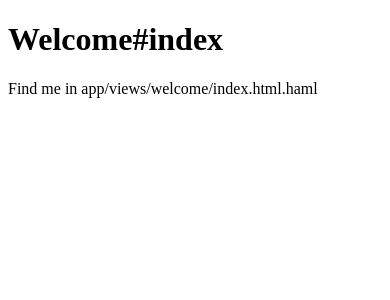
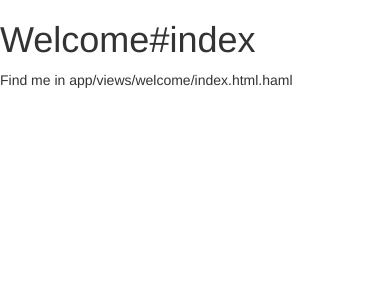
Before and after one commit to TeriPastorino/KnoWater, a Rails app: page / in a window 390 px wide. Shown: the top 300 px of the page. Run offline with Rails 7, Linux system fonts and the light colour scheme; style sheets or scripts are compiled from the project's sources; some libraries are stand-ins or nearby versions.

Commit message:
import bootstrap and fontawesome

```diff
--- a/app/assets/stylesheets/application.css
+++ b/app/assets/stylesheets/application.css
@@ -13,3 +13,25 @@
  *= require_tree .
  *= require_self
  */
+
+@import "bootstrap-sprockets";
+@import "bootstrap";
+@import "font-awesome-sprockets";
+@import "font-awesome";
+
+
+@media (max-width: 768px) {
+    #social-sign-in .icon-5x {
+        font-size: 7em;
+    }
+}
+@media (max-width: 480px) {
+    #social-sign-in .icon-5x {
+        font-size: 4.5em;
+    }
+}
+@media (min-width: 1199px) {
+    #social-sign-in .icon-5x {
+        font-size: 7em;
+    }
+}
```
